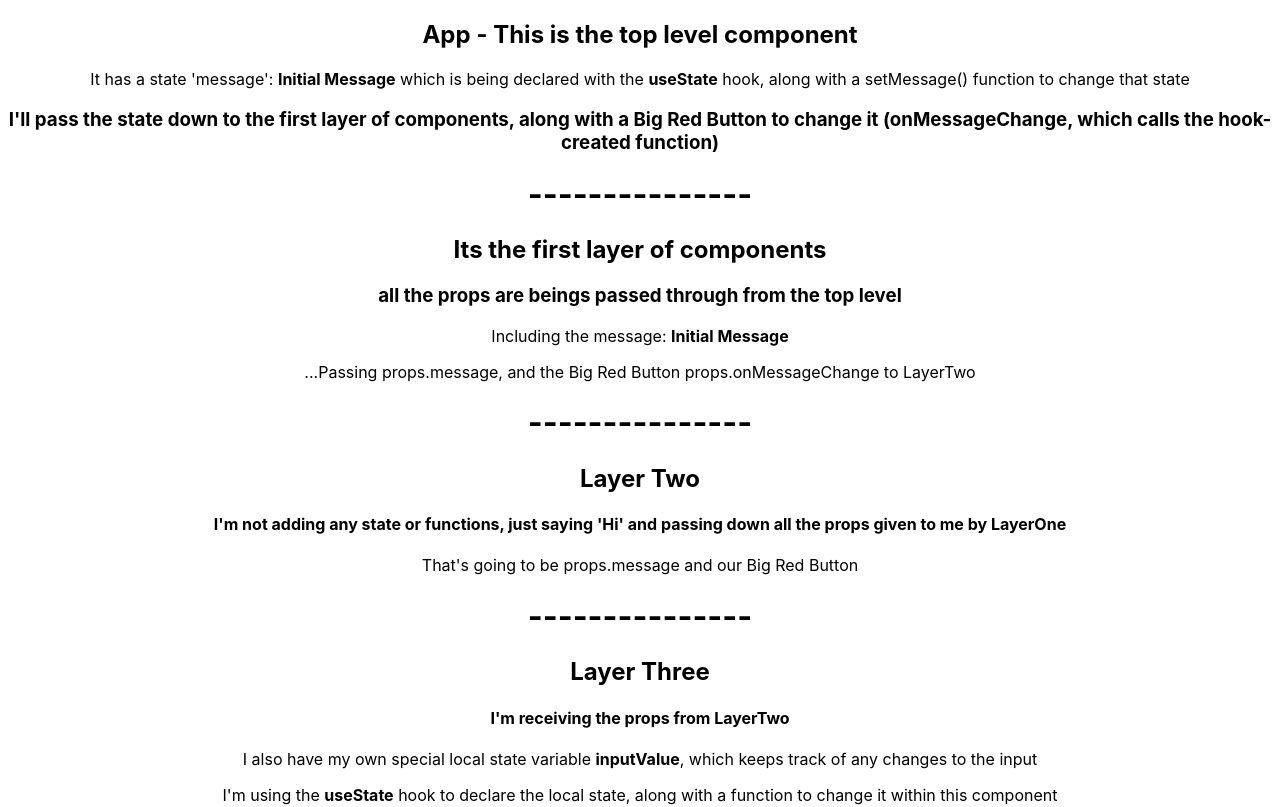
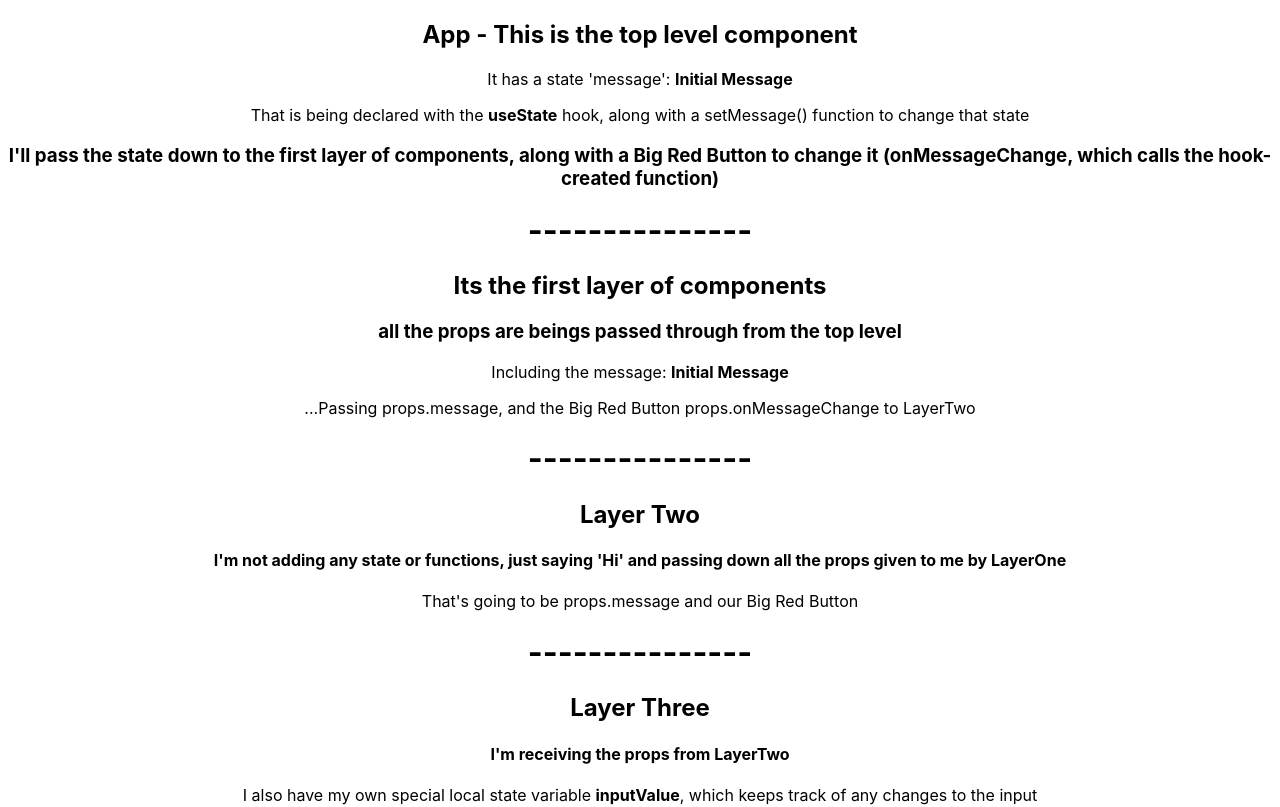
Before and after one commit to PhillipWitkin/controlled-components-demo, a React app: page / in a window 1280 px wide. Shown: the top 807 px of the page. Built offline with nearby package versions, Linux system fonts and the light colour scheme.

Commit message:
moved App.js and removed commented code

```diff
--- a/src/App.js
+++ /dev/null
@@ -1,55 +0,0 @@
-import logo from './logo.svg';
-import './App.css';
-import React, { useState } from 'react';
-import LayerOne  from './components/LayerOne'
-
-// class App extends Component {
-//   constructor(props) {
-//     super(props);
-//     this.state = {
-//       message: '',
-//     };
-//     this.handleMessageChange = this.handleMessageChange.bind(this);
-//   }
-
-//   handleMessageChange(newMessage) {
-//     this.setState({ message: newMessage });
-//   }
-
-//   render() {
-//     return (
-//       <div className="App">
-//         <h2>App - This is the top level component</h2>
-//         <p>It has a state 'message': <b>{this.state.message}</b></p>
-//         <h3>I'll pass it down to the first layer of components, along with a Big Red Button to change it (onMessageChange)</h3>
-//         <LayerOne
-//           message={this.state.message}
-//           onMessageChange={this.handleMessageChange}
-//         />
-//       </div>
-//     );
-//   }
-// }
-
-const App = () => {
-
-  const [message, setMessage] = useState("Initial Message");
-
-  const handleMessageChange = (newMessage) => {
-    setMessage(newMessage);
-  }
-
-  return (
-          <div className="App">
-            <h2>App - This is the top level component</h2>
-            <p>It has a state 'message': <b>{message}</b> which is being declared with the <b>useState</b> hook, along with a setMessage() function to change that state</p>
-            <h3>I'll pass the state down to the first layer of components, along with a Big Red Button to change it (onMessageChange, which calls the hook-created function)</h3>
-            <LayerOne
-              message={message}
-              onMessageChange={handleMessageChange}
-            />
-          </div>
-        );
-}
-
-export default App;
--- /dev/null
+++ b/src/components/App.js
@@ -0,0 +1,27 @@
+import '../App.css';
+import React, { useState } from 'react';
+import LayerOne  from './LayerOne'
+
+const App = () => {
+
+  const [message, setMessage] = useState("Initial Message");
+
+  const handleMessageChange = (newMessage) => {
+    setMessage(newMessage);
+  }
+
+  return (
+          <div className="App">
+            <h2>App - This is the top level component</h2>
+            <p>It has a state 'message': <b>{message}</b> </p>
+            <p> That is being declared with the <b>useState</b> hook, along with a setMessage() function to change that state</p>
+            <h3>I'll pass the state down to the first layer of components, along with a Big Red Button to change it (onMessageChange, which calls the hook-created function)</h3>
+            <LayerOne
+              message={message}
+              onMessageChange={handleMessageChange}
+            />
+          </div>
+        );
+}
+
+export default App;
--- a/src/index.js
+++ b/src/index.js
@@ -1,7 +1,7 @@
 import React from 'react';
 import ReactDOM from 'react-dom/client';
 import './index.css';
-import App from './App';
+import App from './components/App';
 import reportWebVitals from './reportWebVitals';
 
 const root = ReactDOM.createRoot(document.getElementById('root'));
```
